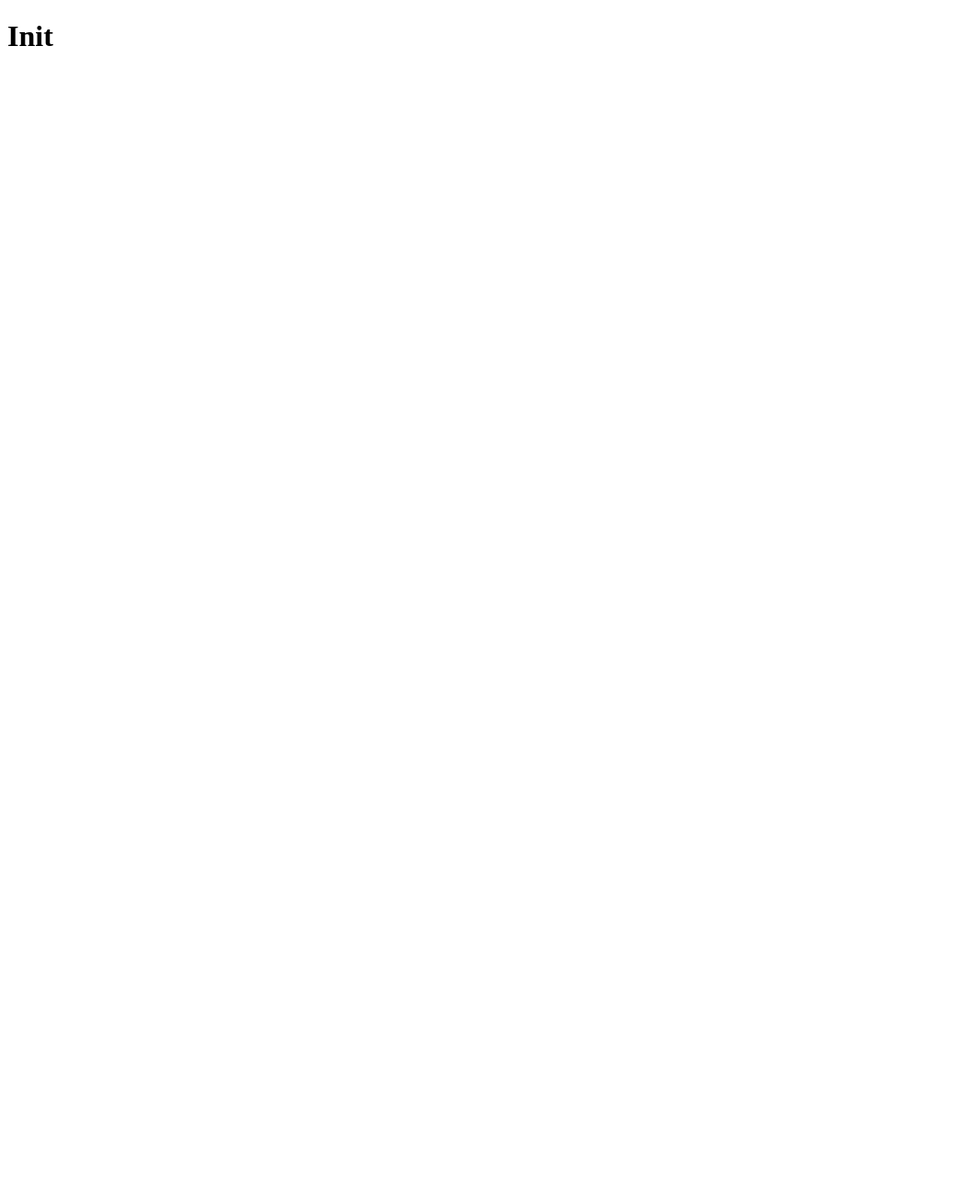
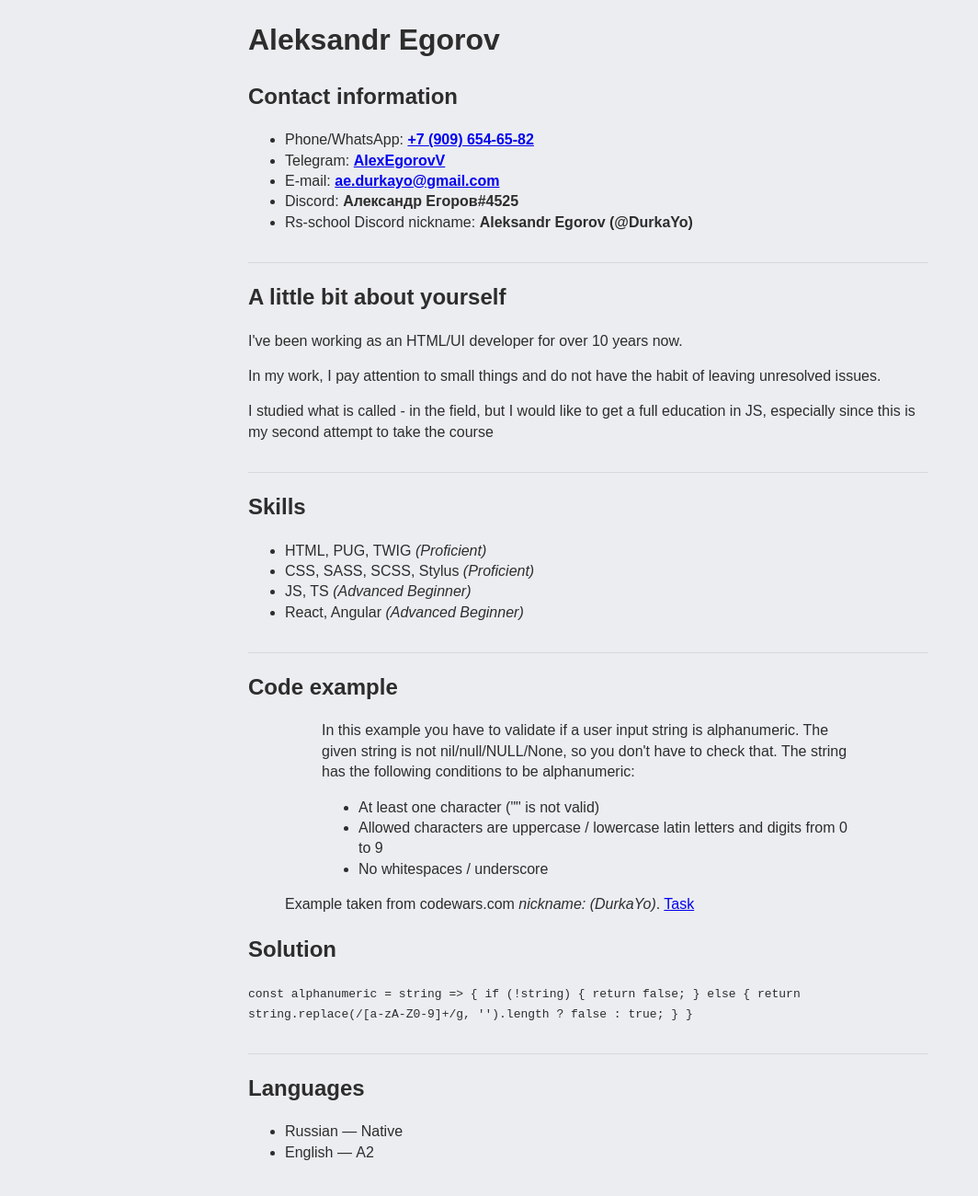
Before and after one commit to DurkaYo/rsschool-cv, a plain HTML site: page index.html in a window 1280 px wide. Shown: the whole page at 92% size, without its empty margins (0-1064 px from the left). Before the commit the page ends 800 px from the top, so only its background shows below. Drawn offline with Linux system fonts and the light colour scheme.

Commit message:
feat: update html and css file

```diff
--- a/index.html
+++ b/index.html
@@ -8,6 +8,69 @@
     <title>CV#2. HTML, CSS & Git Basics</title>
 </head>
 <body>
-    <h1>Init</h1>
+    <main>
+        <h1>Aleksandr Egorov</h1>
+
+        <section>
+            <h2>Contact information</h2>
+            <ul>
+                <li>Phone/WhatsApp: <a href="tel:+79096546582"><strong>+7 (909) 654-65-82</strong></a></li>
+                <li>Telegram: <a href="https://t.me/AlexEgorovV"><strong>AlexEgorovV</strong></a></li>
+                <li>E-mail: <a href="mailto:ae.durkayo@gmail.com"><strong>ae.durkayo@gmail.com</strong></a></li>
+                <li>Discord: <strong>Александр  Егоров#4525</strong></li>
+                <li>Rs-school Discord nickname: <strong>Aleksandr Egorov (@DurkaYo)</strong></li>
+            </ul>
+        </section>
+
+        <section>
+            <h2>A little bit about yourself</h2>
+            <p>I've been working as an HTML/UI developer for over 10 years now.</p>
+            <p>In my work, I pay attention to small things and do not have the habit of leaving unresolved issues.</p>
+            <p>I studied what is called - in the field, but I would like to get a full education in JS, especially since this is my second attempt to take the course</p>
+        </section>
+
+        <section>
+            <h2>Skills</h2>
+            <ul>
+                <li>HTML, PUG, TWIG <em>(Proficient)</em></li>
+                <li>CSS, SASS, SCSS, Stylus <em>(Proficient)</em></li>
+                <li>JS, TS <em>(Advanced Beginner)</em></li>
+                <li>React, Angular <em>(Advanced Beginner)</em></li>
+            </ul>
+        </section>
+
+        <section>
+            <h2>Code example</h2>
+            <figure>
+                <blockquote cite="">
+                    <p>In this example you have to validate if a user input string is alphanumeric. The given string is not nil/null/NULL/None, so you don't have to check that. The string has the following conditions to be alphanumeric:</p>
+                    <ul>
+                        <li>At least one character ("" is not valid)</li>
+                        <li>Allowed characters are uppercase / lowercase latin letters and digits from 0 to 9</li>
+                        <li>No whitespaces / underscore</li>
+                    </ul>
+                </blockquote>
+                <figcaption>Example taken from codewars.com <em>nickname: (DurkaYo)</em>. <a href="https://www.codewars.com/kata/526dbd6c8c0eb53254000110">Task</a></figcaption>
+            </figure>
+
+            <h2>Solution</h2>
+            <code>
+                const alphanumeric = string => {
+                    if (!string) {
+                      return false;
+                    } else {
+                      return string.replace(/[a-zA-Z0-9]+/g, '').length ? false : true;
+                    }
+                  }
+            </code>
+        </section>
+        <section>
+            <h2>Languages</h2>
+            <ul>
+                <li>Russian — Native</li>
+                <li>English — А2</li>
+            </ul>
+        </section>
+    </main>
 </body>
 </html>
--- a/style.css
+++ b/style.css
@@ -0,0 +1,29 @@
+:root {
+    --spacer: 8px;
+    --primary-color: #2d2d2d;
+    --gray: #EBEDF0;
+    --gray-border: #D6D8DA;
+}
+
+body, html {
+    margin: 0;
+    padding: 0;
+}
+
+body {
+    line-height: 1.4;
+    font-family: sans-serif;
+    color: var(--primary-color);
+    background-color: var(--gray);
+}
+
+main {
+    padding: 0 0 calc(var(--spacer) * 8) 0;
+    margin: 0 auto;
+    max-width: 740px;
+}
+
+section + section {
+    margin-top: calc(var(--spacer) * 4);
+    border-top: 1px solid var(--gray-border);
+}
```
